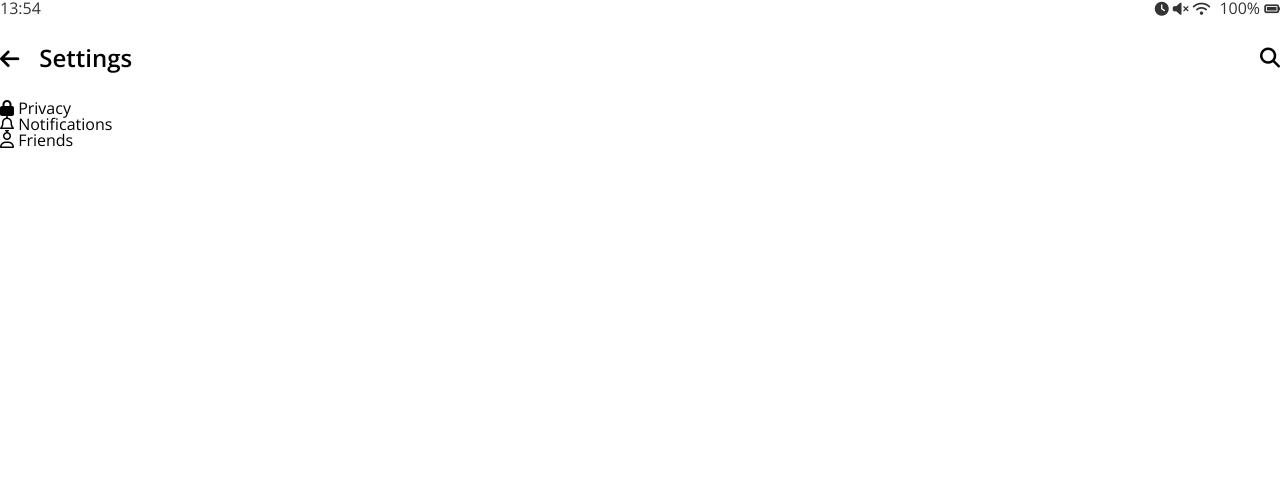
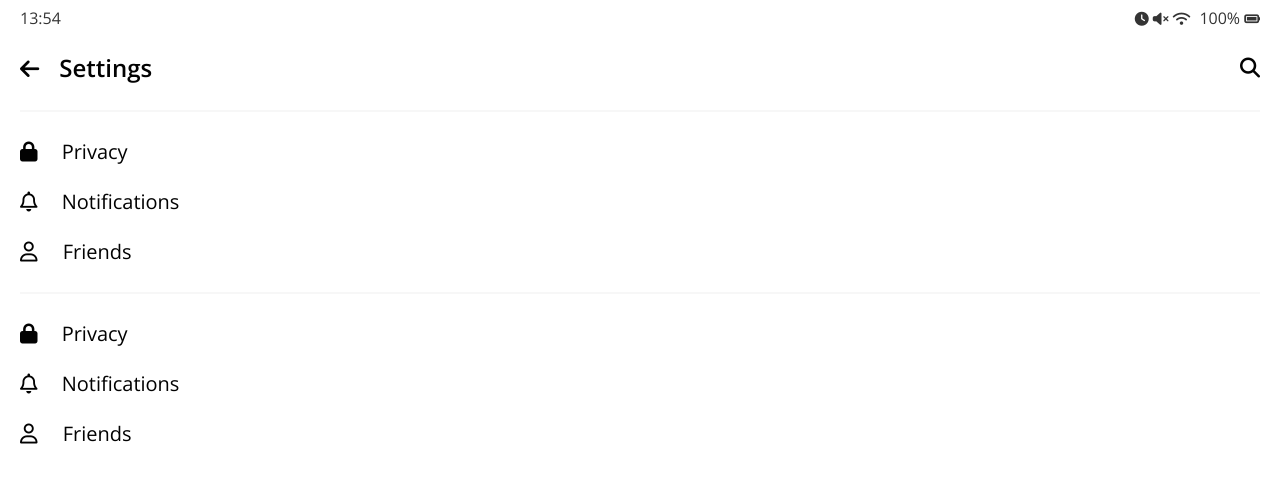
Before and after one commit to progjang/kakao-clone, a plain HTML site: page settings.html in a window 1280 px wide. Drawn offline with nearby package versions, Linux system fonts and the light colour scheme.

Commit message:
Settings Screen - css completed

```diff
--- /dev/null
+++ b/css/settings.css
@@ -0,0 +1,22 @@
+.settings .settings__sections {
+  border-top: 2px solid #f7f7f7f7;
+  padding: 30px 0px;
+}
+
+.settings__setting .settings__icon {
+  font-size: 20px;
+  margin-right: 20px;
+}
+
+.settings__setting .settings__title {
+  font-size: 20px;
+  font-weight: 300;
+}
+
+.settings .settings__setting {
+  margin-bottom: 30px;
+}
+
+.settings .settings__setting:last-child {
+  margin-bottom: 0px;
+}
--- a/css/styles.css
+++ b/css/styles.css
@@ -1,4 +1,4 @@
-@import url("https://fonts.googleapis.com/css?family=Open+Sans:400,600");
+@import url("https://fonts.googleapis.com/css?family=Open+Sans:300,400,600");
 @import "reset.css";
 @import "status-bar.css";
 @import "header.css";
@@ -7,6 +7,7 @@
 @import "friends.css";
 @import "find.css";
 @import "more.css";
+@import "settings.css";
 
 * {
   box-sizing: border-box;
--- a/settings.html
+++ b/settings.html
@@ -6,14 +6,6 @@
     <meta http-equiv="X-UA-Compatible" content="ie=edge" />
     <title>Settings|Cocoa</title>
     <link href="css/styles.css" rel="stylesheet" />
-    <style>
-      body,
-      html {
-        height: 100%;
-        margin: 0;
-        padding: 0;
-      }
-    </style>
     <script
       src="https://kit.fontawesome.com/2d26018d36.js"
       crossorigin="anonymous"
@@ -64,6 +56,23 @@
           </li>
         </ul>
       </section>
+      <section class="settings__sections">
+        <ul class="settings__list">
+          <li class="settings__setting">
+            <span class="settings__icon"><i class="fas fa-lock"></i></span>
+            <span class="settings__title">Privacy</span>
+          </li>
+          <li class="settings__setting">
+            <span class="settings__icon"><i class="far fa-bell"></i></span>
+            <span class="settings__title">Notifications</span>
+          </li>
+          <li class="settings__setting">
+            <span class="settings__icon"><i class="far fa-user"></i> </span>
+            <span class="settings__title">Friends</span>
+          </li>
+        </ul>
+      </section>
+
     </main>
   </body>
 </html>
```
